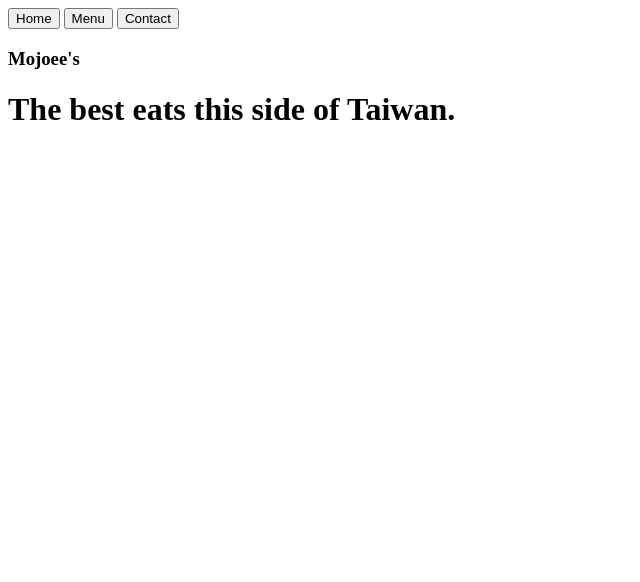
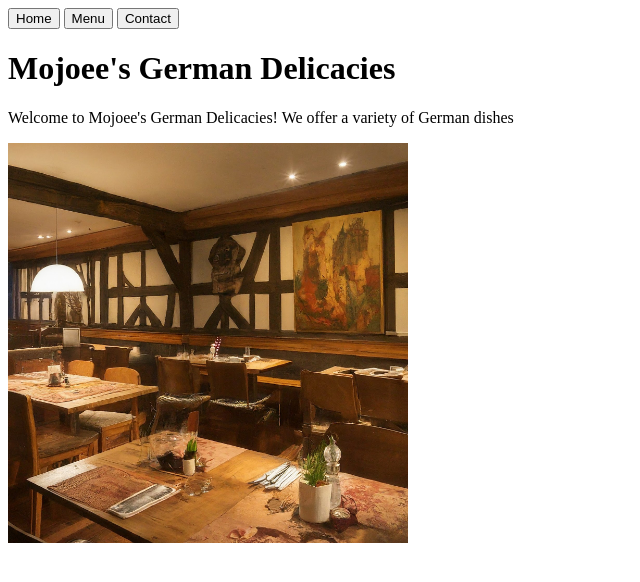
Before and after one commit to mojoee/restaurantPage, a website built with webpack: page src/index.html in a window 1280 px wide. Shown: the whole page, without its empty margins (0-640 px from the left). Built offline with nearby package versions, Linux system fonts and the light colour scheme.

Commit message:
adjusted the landing page

```diff
--- a/package.json
+++ b/package.json
@@ -5,7 +5,7 @@
   "main": "index.js",
   "scripts": {
     "test": "echo \"Error: no test specified\" && exit 1",
-    "deploy": "git subtree push --prefix dist origin gh-pages "
+    "deploy": "git subtree push --prefix dist origin gh-pages"
 
   },
   "author": "mojoee",
--- a/src/index.html
+++ b/src/index.html
@@ -28,8 +28,6 @@
         </nav>
     </header>
     <div id="content">
-        <h3>Mojoee's</h3>
-        <h1>The best eats this side of Taiwan.</h1>
     </div>
 
 </body>
--- a/src/index.js
+++ b/src/index.js
@@ -12,3 +12,5 @@ menuBtn.addEventListener("click", () => Menu());
 
 const contactBtn = document.getElementById("contact-button");
 contactBtn.addEventListener("click", () => Contact());
+
+Landing();
--- a/src/landing.js
+++ b/src/landing.js
@@ -1,4 +1,4 @@
-import heroImage from './germanfood.jpeg';
+import heroImage from './restaurant.jpeg';
 
 function removeAllChildren(parent) {
     while (parent.firstChild) {
@@ -20,6 +20,7 @@ function Landing() {
     const newImg = new Image();
     newImg.src = heroImage;
     newImg.alt = "Image from Unsplash: Jay Wennington";
+    newImg.width = 400;
     content.appendChild(newImg);
 }
 
```
Also changed, not shown: dist/1a9a8e55c453a721267a.jpeg (added), dist/index.html, dist/main.js, src/restaurant.jpeg (added).
